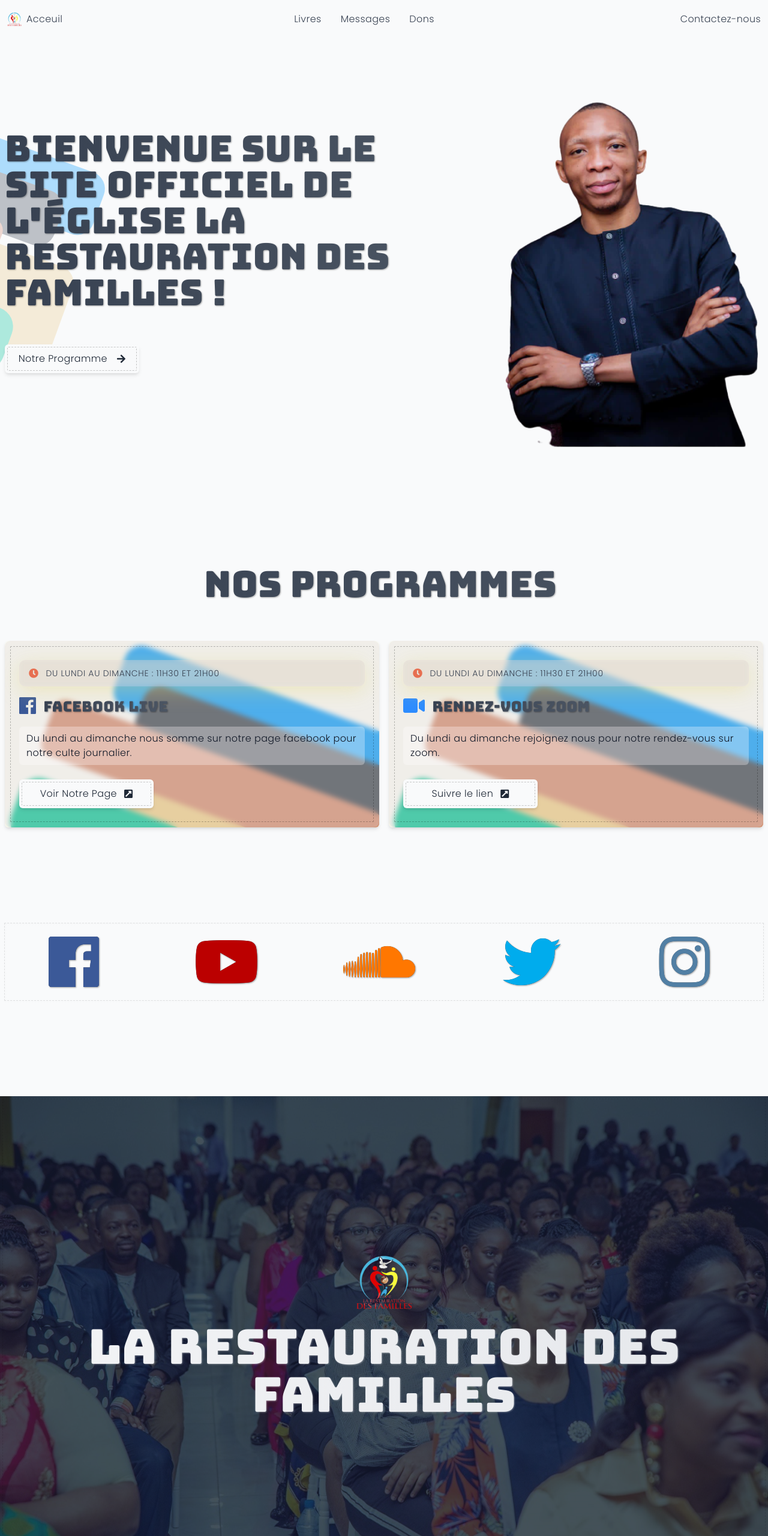
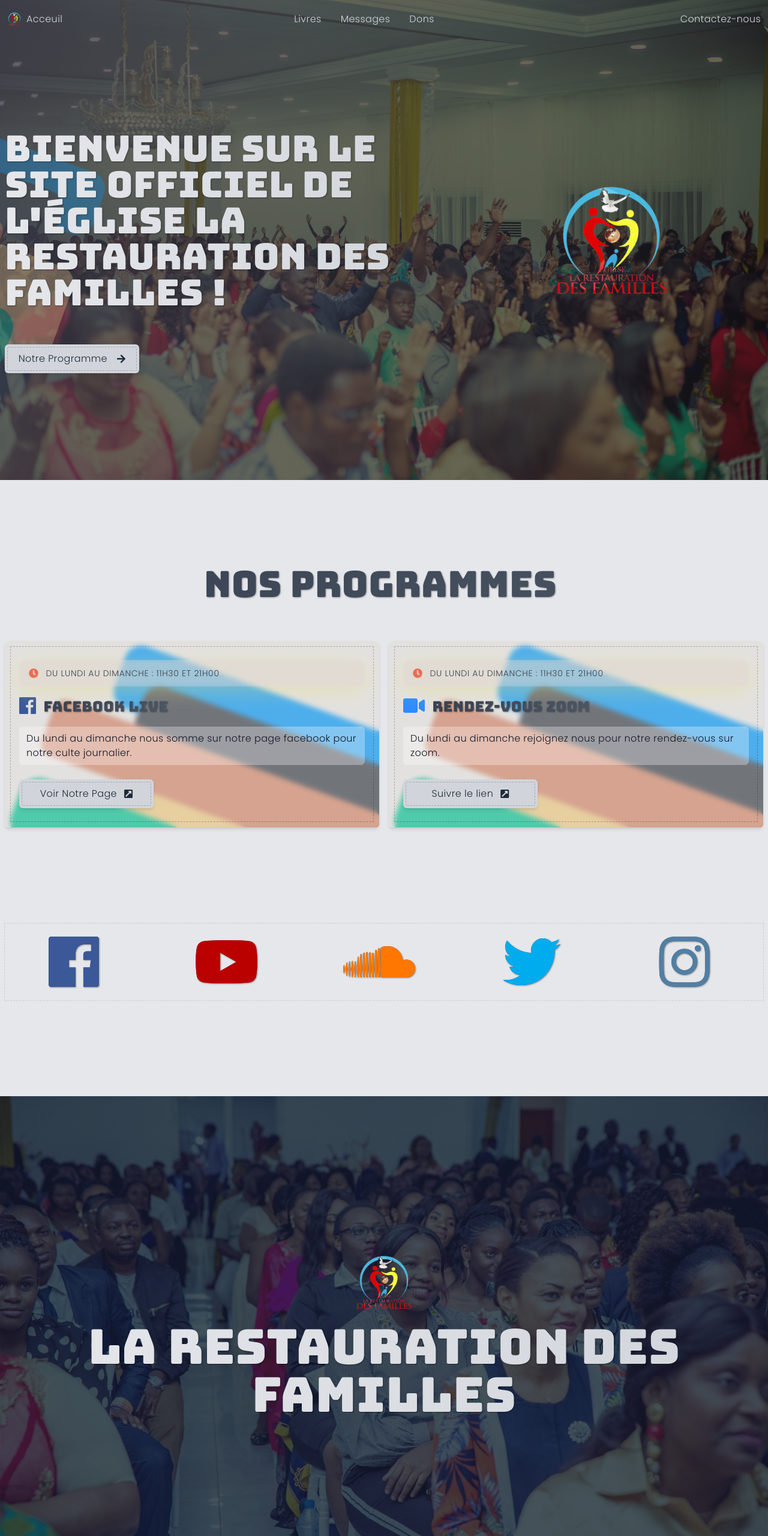
Before and after one commit to restaurationdesfamilles/restaurationdesfamilles.github.io, a website: page index.html in a window 1280 px wide. Shown: the top 2560 px of the page at 60% size. Drawn offline with Linux system fonts and the light colour scheme; no server answers.

Commit message:
Yet another commit

```diff
--- a/app.css
+++ b/app.css
@@ -68,7 +68,3 @@ body {
 ::-webkit-scrollbar-corner {
   background: transparent;
 }
-
-.bg-pattern {
-  background-image: url(./images/endless-clouds.svg);
-}
--- a/index.css
+++ b/index.css
@@ -595,9 +595,9 @@ select {
   background-color: rgba(249, 250, 251, var(--tw-bg-opacity));
 }
 
-.bg-gray-100 {
+.bg-gray-200 {
   --tw-bg-opacity: 1;
-  background-color: rgba(243, 244, 246, var(--tw-bg-opacity));
+  background-color: rgba(229, 231, 235, var(--tw-bg-opacity));
 }
 
 .bg-gray-800 {
@@ -620,9 +620,9 @@ select {
   background-color: rgba(42, 157, 143, var(--tw-bg-opacity));
 }
 
-.border-brand-weak-green {
+.border-brand-weak-yellow {
   --tw-border-opacity: 1;
-  border-color: rgba(2, 195, 154, var(--tw-border-opacity));
+  border-color: rgba(233, 196, 106, var(--tw-border-opacity));
 }
 
 .rounded-sm {
@@ -1106,6 +1106,10 @@ select {
 
 .w-32 {
   width: 8rem;
+}
+
+.w-48 {
+  width: 12rem;
 }
 
 .w-56 {
@@ -1364,7 +1368,7 @@ input[type="text"]::placeholder, input[type="email"]::placeholder, input[type="p
 
 .btn-primary {
   --tw-bg-opacity: 1;
-  background-color: rgba(249, 250, 251, var(--tw-bg-opacity));
+  background-color: rgba(209, 213, 219, var(--tw-bg-opacity));
   --tw-text-opacity: 1;
   color: rgba(31, 41, 55, var(--tw-text-opacity));
   outline: 1px dashed rgba(0, 0, 0, .2);
@@ -1402,12 +1406,12 @@ input[type="text"]::placeholder, input[type="email"]::placeholder, input[type="p
   -webkit-background-clip: text;
           background-clip: text;
   background-image: linear-gradient(to right, var(--tw-gradient-stops));
-  --tw-gradient-from: #f3f4f6;
-  --tw-gradient-stops: var(--tw-gradient-from), var(--tw-gradient-to, rgba(243, 244, 246, 0));
-  --tw-gradient-to: #e5e7eb;
+  --tw-gradient-from: #e5e7eb;
+  --tw-gradient-stops: var(--tw-gradient-from), var(--tw-gradient-to, rgba(229, 231, 235, 0));
+  --tw-gradient-to: #d1d5db;
   fill: currentColor;
   color: transparent;
-  filter: drop-shadow(1px 1px 1px rgba(255, 255, 255, .35));
+  filter: drop-shadow(1px 1px 1px rgba(0, 0, 0, .35));
   font-family: 'Bungee', cursive;
 }
 
@@ -1659,6 +1663,10 @@ input[type="text"]::placeholder, input[type="email"]::placeholder, input[type="p
     justify-content: flex-end;
   }
 
+  .lg\:justify-center {
+    justify-content: center;
+  }
+
   .lg\:h-80 {
     height: 20rem;
   }
```
Also changed, not shown: build/bundle.css, build/bundle.js, images/bg-05.jpg (added), images/bg-08.jpg (added), tailwind.css, 1 other file.
